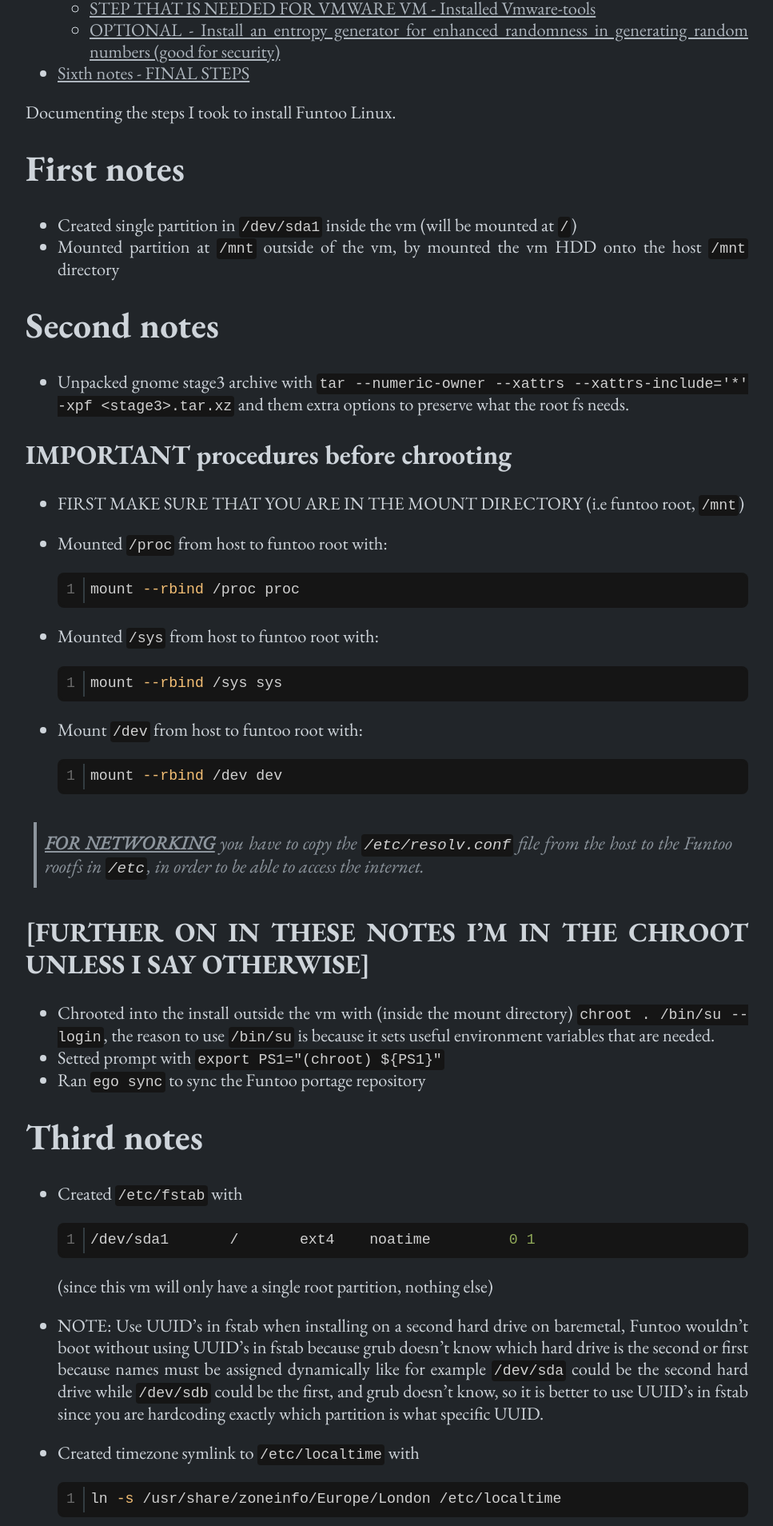
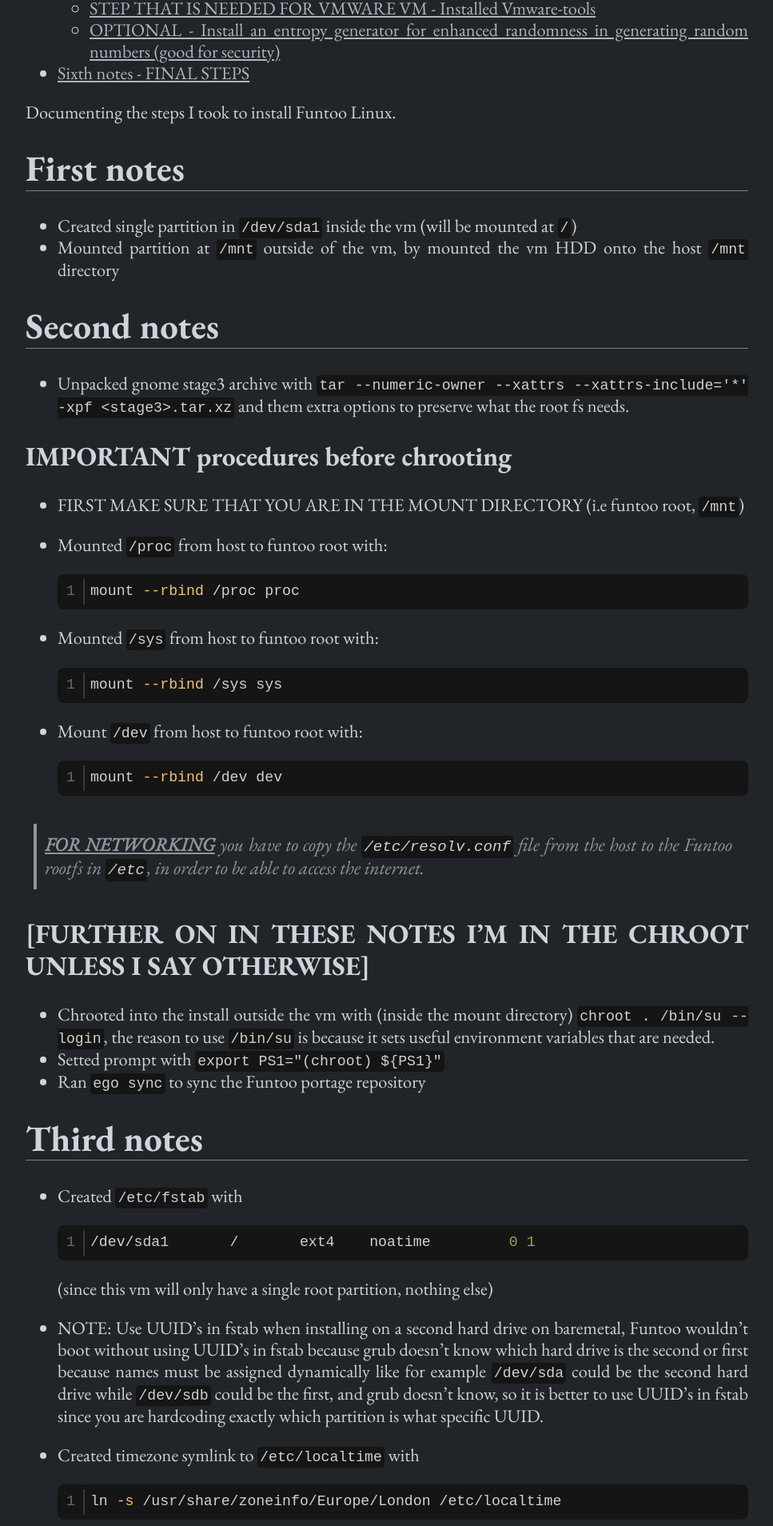
Before and after one commit to yusi1/yaslamblog, a Jekyll site: the page built from _posts/2022-02-22-funtoo-install-notes.md, in a window 1280 px wide. Shown: the part 512-2420 px from the top of the page at 80% size, without its empty margins (156-1123 px from the left). Built offline with Jekyll 4.4.1, drawn with Linux system fonts in a browser that asks for light colours; comment, search, counter and statistics services are not loaded; the table of contents is made by our own code.

Commit message:
main.sass: Add bottom border to "h1" element inside ".post" class

```diff
--- a/_sass/main.sass
+++ b/_sass/main.sass
@@ -37,6 +37,9 @@
 
 .post
   padding: 0 3rem
+
+.post h1
+  border-bottom: 1px solid grey
 
 // For screens with a width not exceeding 800 pixels,
 @media screen and (max-width: 800px)
```
